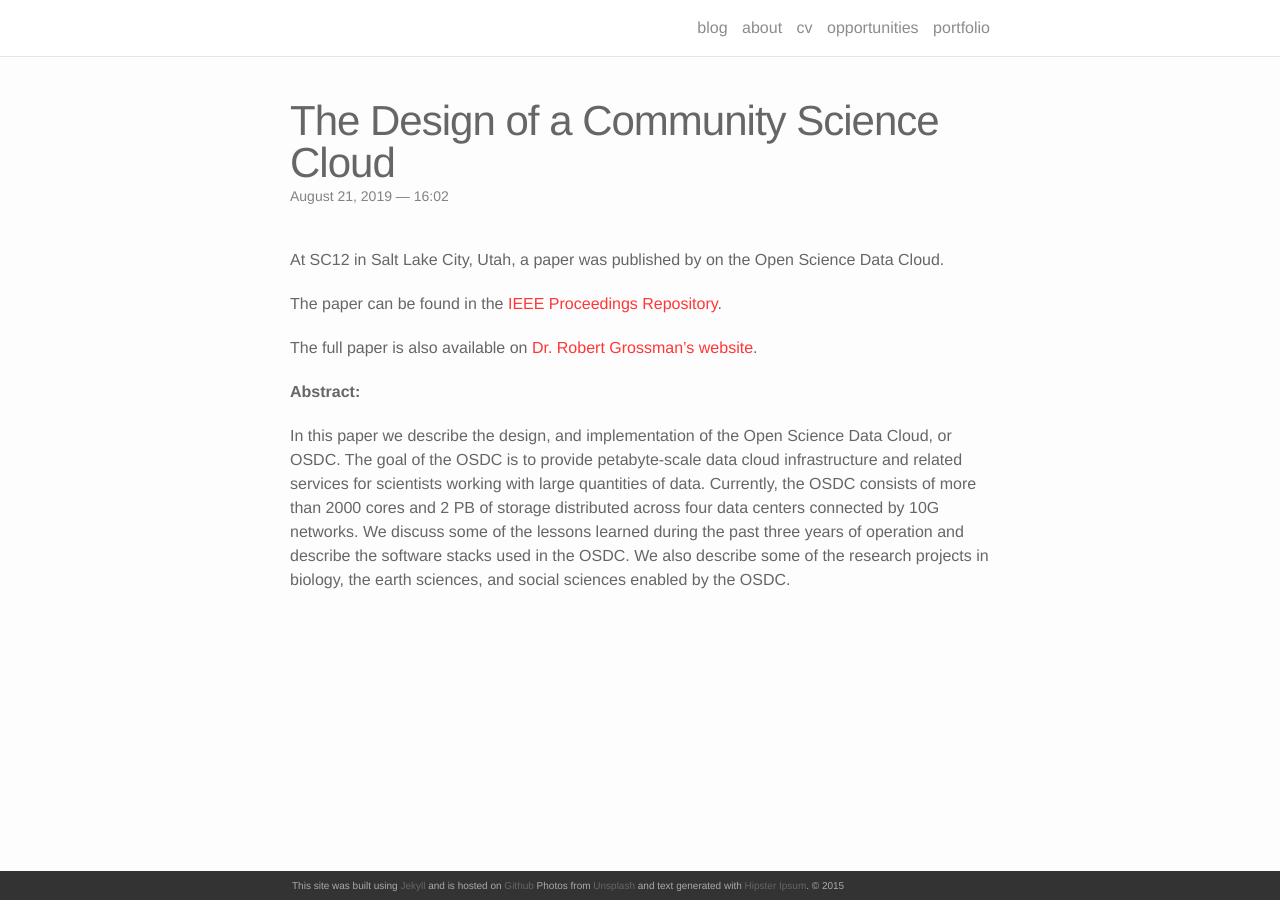
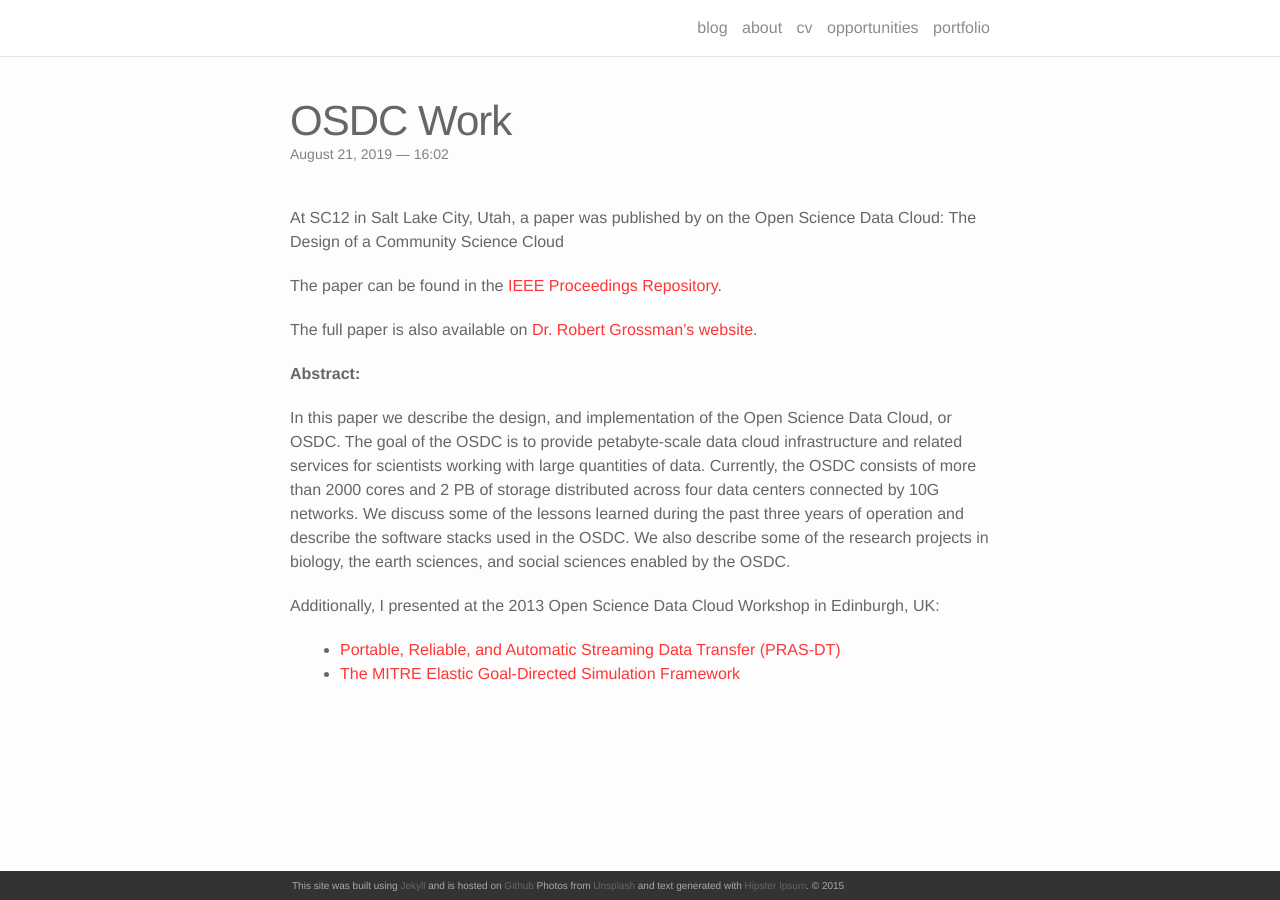
Before and after one commit to ceharvs/ceharvs.github.io, a Jekyll site: the page built from _portfolio/1_project.markdown, in a window 1280 px wide. Built offline with Jekyll 4.4.1, drawn with Linux system fonts in a browser that asks for light colours; nearby versions of some CDN libraries.

Commit message:
New Project1

```diff
--- a/_portfolio/1_project.markdown
+++ b/_portfolio/1_project.markdown
@@ -1,11 +1,11 @@
 ---
 layout: post
-title: The Design of a Community Science Cloud
-description: At SC12 in Salt Lake City, Utah, a paper was published by on the Open Science Data Cloud.
-img: /img/osdc2.png
+title: OSDC Work
+description: Work with the Open Science Data Cloud
+img: /img/OSDC.jpg
 ---
 
-At SC12 in Salt Lake City, Utah, a paper was published by on the Open Science Data Cloud.
+At SC12 in Salt Lake City, Utah, a paper was published by on the Open Science Data Cloud: The Design of a Community Science Cloud
 
 The paper can be found in the <a href="http://www.computer.org/csdl/proceedings/sccompanion/2012/4956/00/4956b051-abs.html" target="blank"> IEEE Proceedings Repository</a>.
 
@@ -14,3 +14,7 @@ The full paper is also available on <a href="http://papers.rgrossman.com/proc-12
 **Abstract:**
 
 In this paper we describe the design, and implementation of the Open Science Data Cloud, or OSDC. The goal of the OSDC is to provide petabyte-scale data cloud infrastructure and related services for scientists working with large quantities of data. Currently, the OSDC consists of more than 2000 cores and 2 PB of storage distributed across four data centers connected by 10G networks. We discuss some of the lessons learned during the past three years of operation and describe the software stacks used in the OSDC. We also describe some of the research projects in biology, the earth sciences, and social sciences enabled by the OSDC.
+
+Additionally, I presented at the 2013 Open Science Data Cloud Workshop in Edinburgh, UK:
+* [Portable, Reliable, and Automatic Streaming Data Transfer (PRAS-DT)](/content/2013osdcworkshop-prasdt.pdf)
+* [The MITRE Elastic Goal-Directed Simulation Framework](/content/ceh_osdcworkshop_approved.pdf)
--- a/_portfolio/3_project.markdown
+++ b/_portfolio/3_project.markdown
@@ -7,7 +7,7 @@ img: /img/prasdt.png
 
 Presentation from the 2013 Open Science Data Cloud Workshop in Edinburgh, UK on Portable, Reliable, and Automatic Streaming Data Transfer (PRAS-DT).
 
-* [Workshop Presentation: The MITRE Elastic Goal-Directed Simulation Framework](content/2013osdcworkshop-prasdt.pdf)
+* [Workshop Presentation: The MITRE Elastic Goal-Directed Simulation Framework](/content/2013osdcworkshop-prasdt.pdf)
 * [Program Agenda](http://research.nesc.ac.uk/node/828)
 
 
```
Also changed, not shown: img/OSDC.jpg (added).
